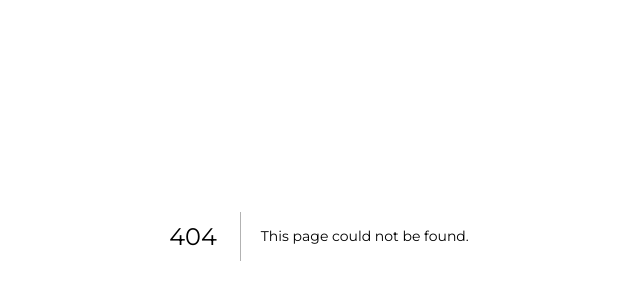
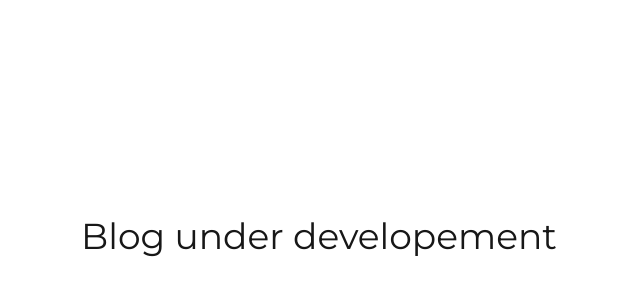
Before and after one commit to Abhay2133/home, a Next.js app in the folder app-next/: page /blog in a window 1280 px wide. Before the commit this address had no page. Shown: the part 164-464 px from the top of the page, without its empty margins (321-961 px from the left). Built offline with nearby package versions, Linux system fonts and the light colour scheme.

Commit message:
added blog route

```diff
--- /dev/null
+++ b/app-next/src/app/blog/page.tsx
@@ -0,0 +1,5 @@
+export default function Blog(){
+  return <section className="h-screen w-screen flex justify-center items-center text-4xl ">
+    Blog under developement
+  </section>
+}
```
